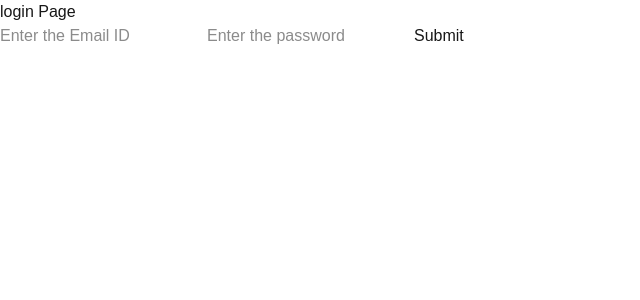
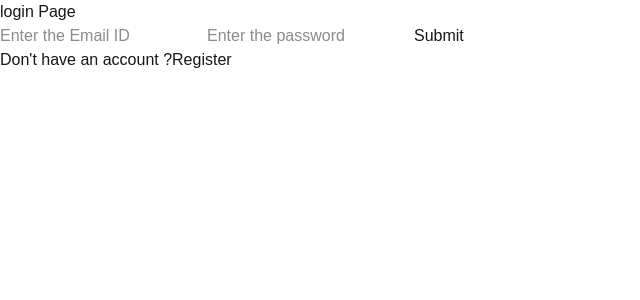
Before and after one commit to RohanDhangar/Video-Streaming-WebApp, a Next.js app: page /login in a window 1280 px wide. Shown: the top 300 px of the page, without its empty margins (0-640 px from the left). Built offline with nearby package versions, Linux system fonts and the light colour scheme.

Commit message:
updated signIn and start adding middlewares

```diff
--- a/app/login/page.tsx
+++ b/app/login/page.tsx
@@ -44,6 +44,10 @@ function LoginPage() {
 
         <button type="submit"> Submit </button>
       </form>
+      <div>
+        Don't have an account ?
+        <button onClick={() => router.push("/register")}>Register</button>
+      </div>
     </div>
   );
 }
--- /dev/null
+++ b/middleware.ts
@@ -0,0 +1,19 @@
+import { withAuth } from "next-auth/middleware";
+import { NextResponse } from "next/server";
+
+export default withAuth({
+  // Matches the pages config in `[...nextauth]`
+  pages: {
+    signIn: "/login",
+    error: "/error",
+  },
+})
+
+
+// this config basically defines ki kin routes pr middleware ko chalna hai, we can define manually also all the required routes
+export const config = {
+  matcher : [
+    // this below expression tells that run the middleware on all the expect the below one - it is basically default snippt for middleware
+    '/((?!api|_next/static|_next/image|favicon.ico).*)',
+  ],
+};
```
